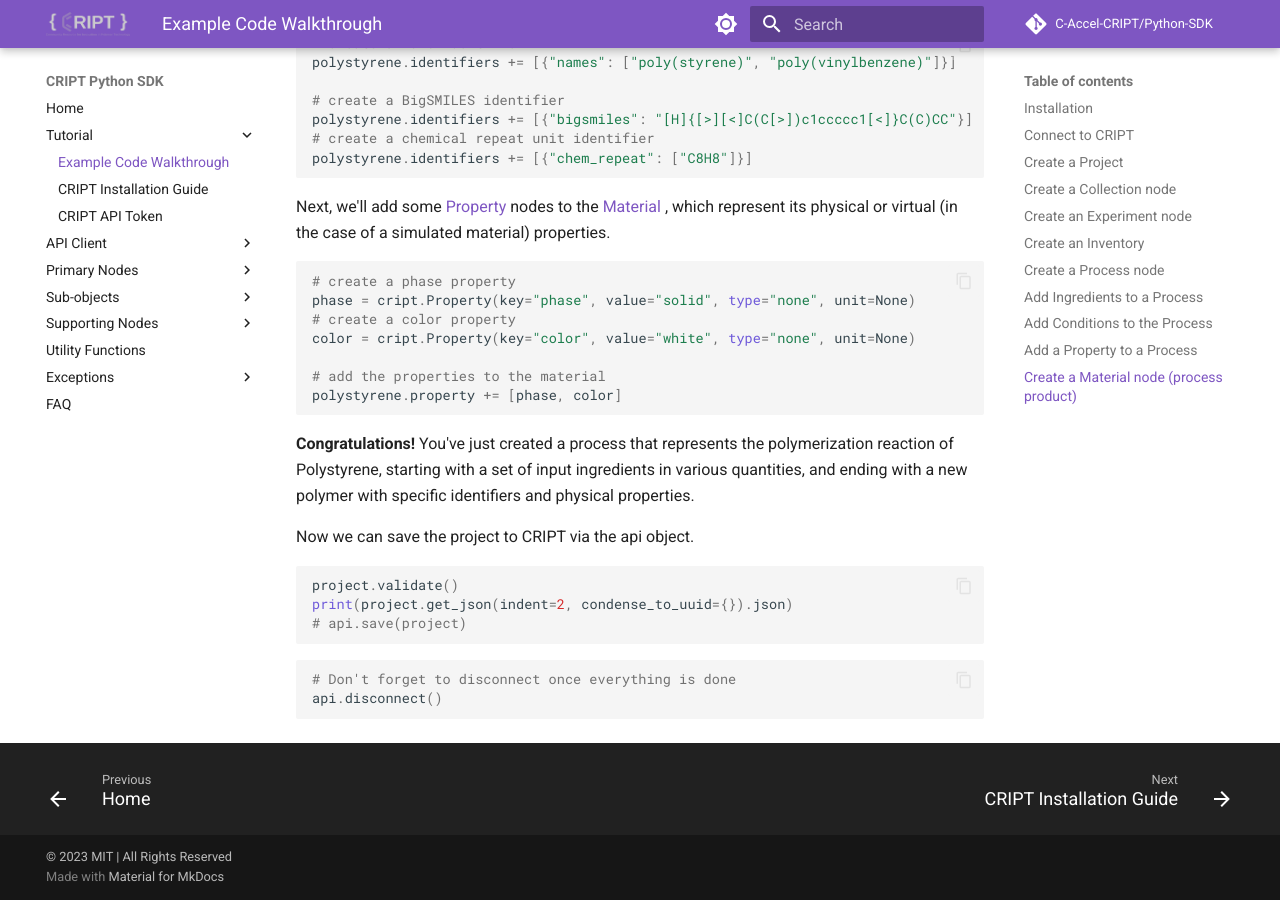
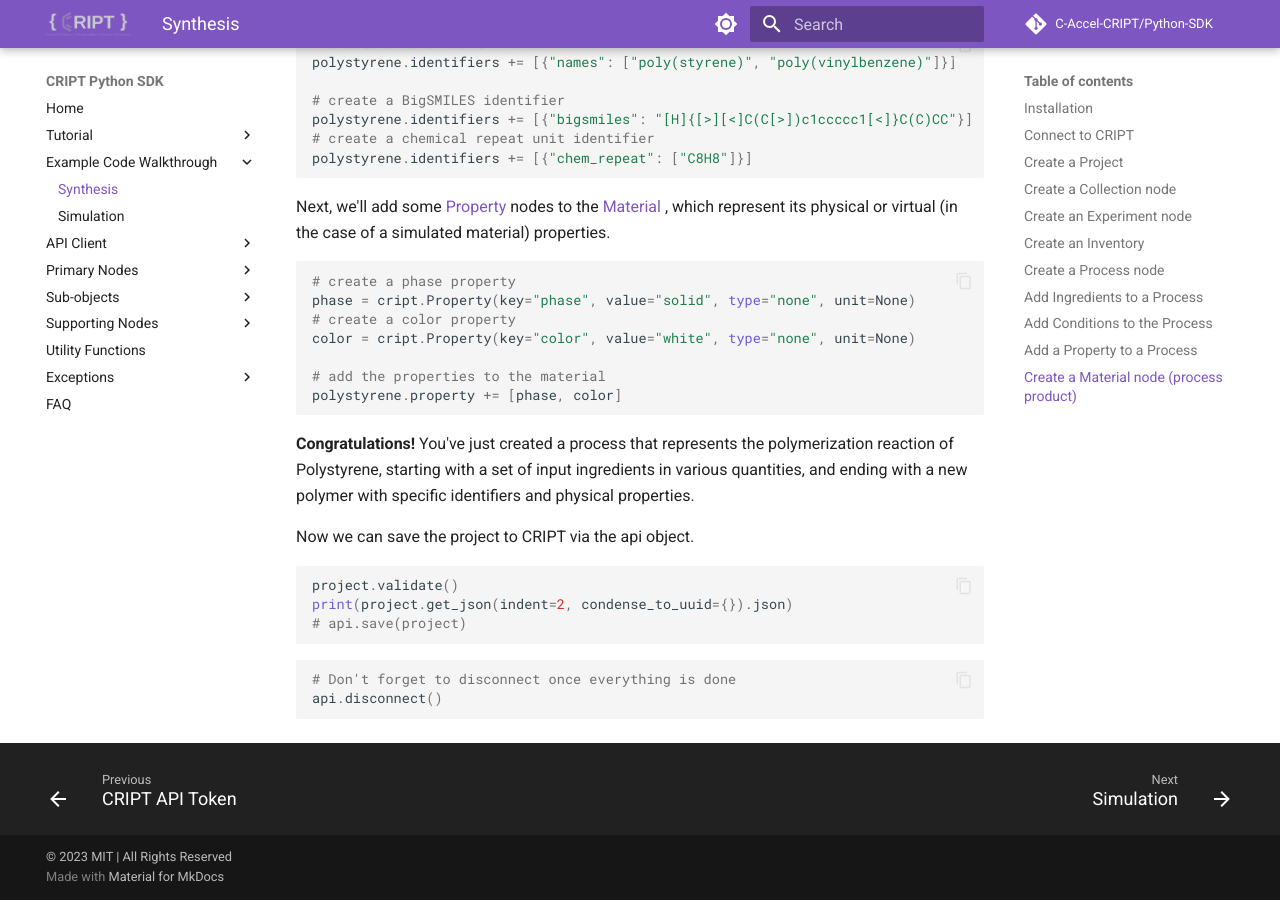
Before and after one commit to C-Accel-CRIPT/Python-SDK, an MkDocs documentation site: the page built from docs/examples/synthesis.md, in a window 1280 px wide and 900 px high, scrolled down 4850 px. Built offline with MkDocs 1.6.1 and Material for MkDocs 9.7.7, drawn with Linux system fonts in a browser that asks for light colours; comment, search, counter and statistics services are not loaded.

Commit message:
added the example code walkthroughes to the navigation menu

```diff
--- a/mkdocs.yml
+++ b/mkdocs.yml
@@ -6,9 +6,11 @@
 nav:
   - Home: index.md
   - Tutorial:
-      - Example Code Walkthrough: examples/synthesis.md
       - CRIPT Installation Guide: tutorial/cript_installation_guide.md
       - CRIPT API Token: tutorial/how_to_get_api_token.md
+  - Example Code Walkthrough:
+      - Synthesis: examples/synthesis.md
+      - Simulation: examples/simulation.md
   - API Client:
       - API: api/api.md
       - Search Modes: api/search_modes.md
```
